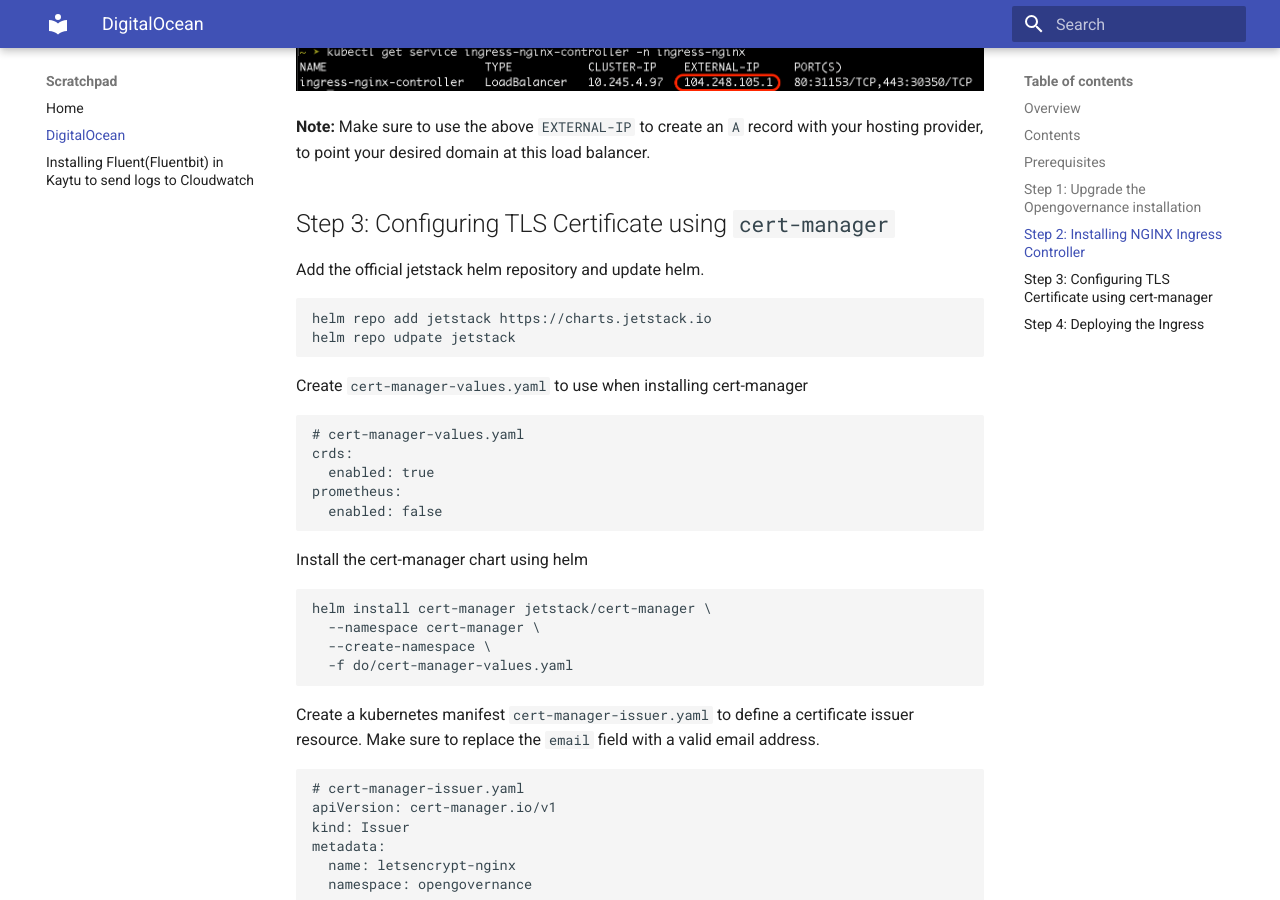
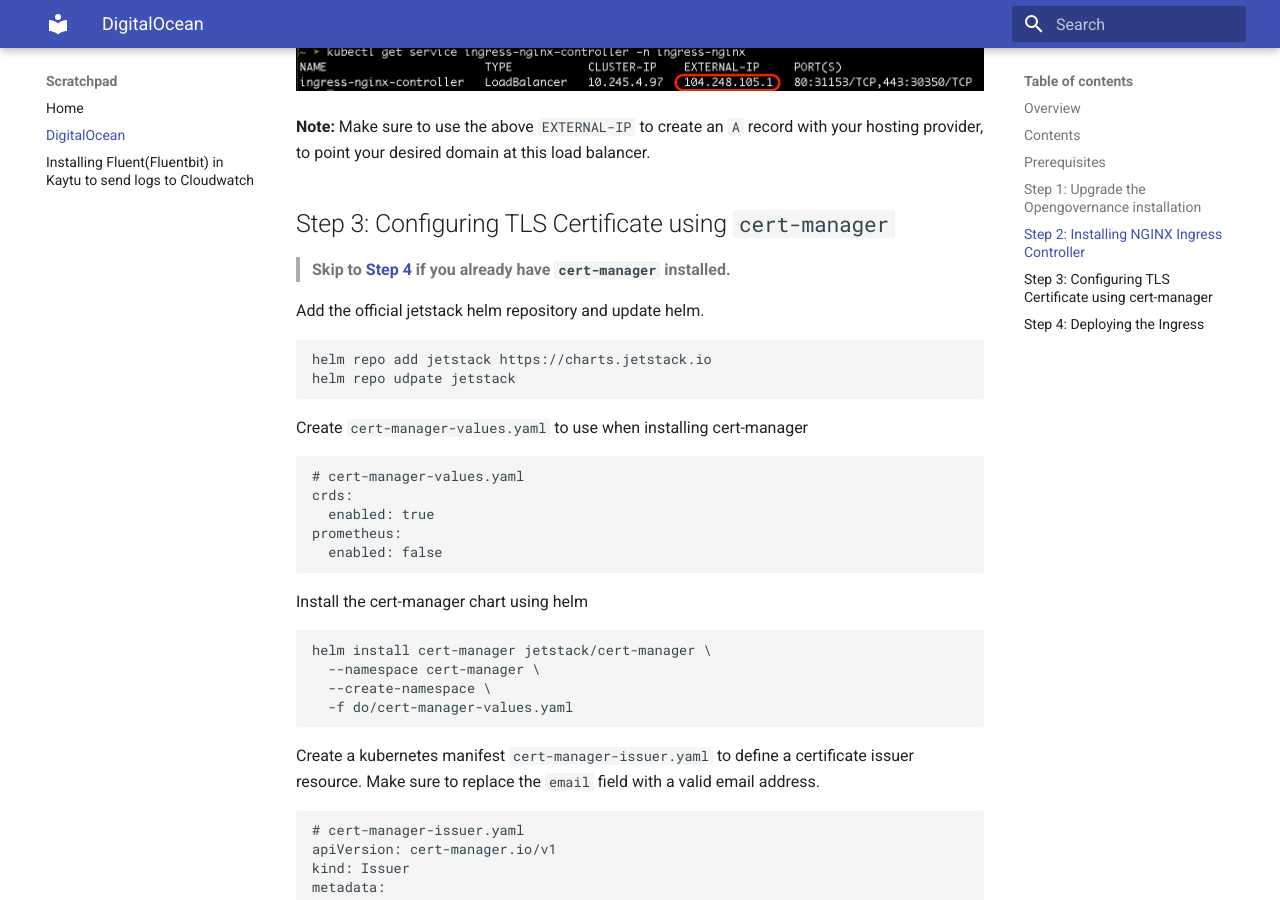
Before and after one commit to ADorigi/scratch, an MkDocs documentation site: the page built from docs/digital-ocean.md, in a window 1280 px wide and 900 px high, scrolled down 2303 px. Built offline with MkDocs 1.6.1 and Material for MkDocs 9.7.7, drawn with Linux system fonts in a browser that asks for light colours.

Commit message:
update step 3 skip

````diff
--- a/docs/digital-ocean.md
+++ b/docs/digital-ocean.md
@@ -110,6 +110,8 @@
 
 ## Step 3: Configuring TLS Certificate using `cert-manager`
 
+> **Skip to [Step 4](#step-4-deploying-the-ingress) if you already have `cert-manager` installed.**
+
 Add the official jetstack helm repository and update helm.
 
 ```
````
